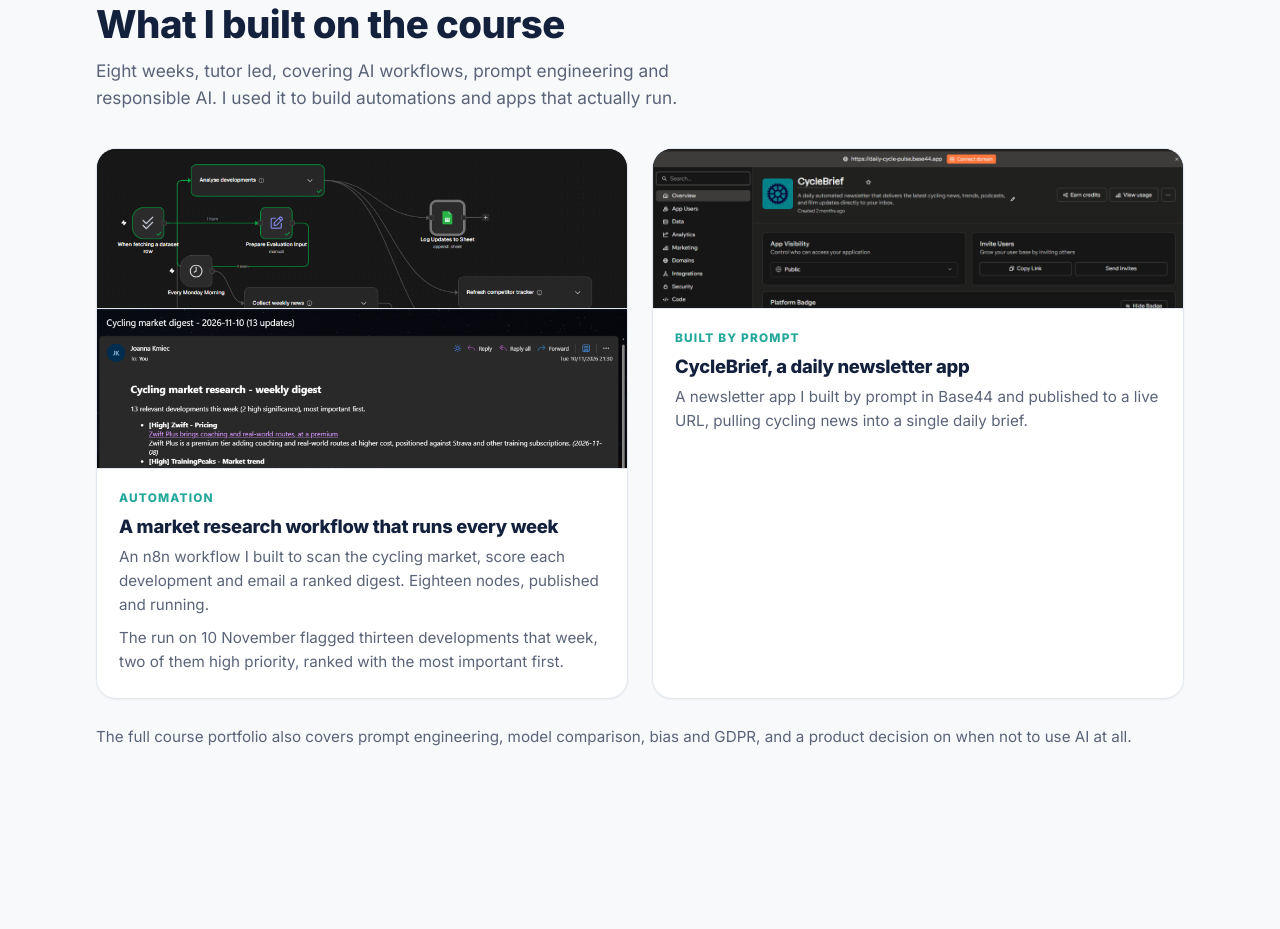
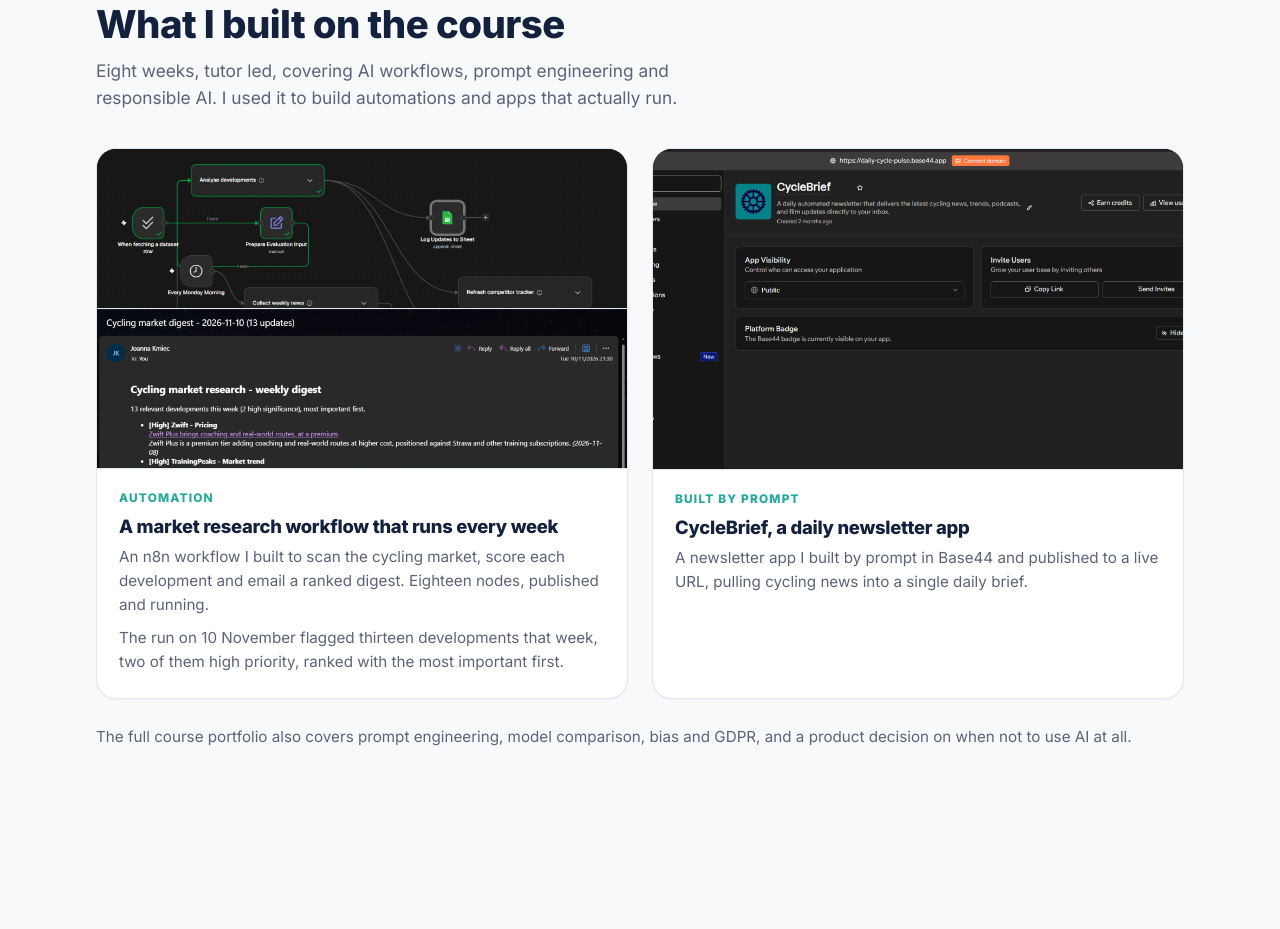
Before and after one commit to JoannaKmiec11/JoannaKmiec11.github.io, a plain HTML site: page index.html in a window 1280 px wide. Shown: the part 3898-4827 px from the top of the page. Drawn offline with Linux system fonts and the light colour scheme.

Commit message:
Align CycleBrief heading with the workflow card heading
Match CycleBrief's single screenshot height to the two stacked shots on
the market research workflow card so both headings sit on the same line.

Co-Authored-By: Claude Opus 4.8 <noreply@anthropic.com>

```diff
--- a/portfolio.css
+++ b/portfolio.css
@@ -140,6 +140,8 @@
 .ai-note { margin-top: 26px; color: var(--muted); font-size: 0.95rem; }
 .ai-grid.two { grid-template-columns: repeat(2, 1fr); }
 .ai-shots { display: flex; flex-direction: column; }
+/* CycleBrief's single screenshot matches the two stacked shots on the workflow card (160px each + 1px divider) so both headings line up */
+.ai-grid.two > .ai-card > .ph { min-height: 321px; }
 
 /* ---------- Background / credibility ---------- */
 .cred-grid { display: grid; grid-template-columns: repeat(3, 1fr); gap: 22px; }
```
